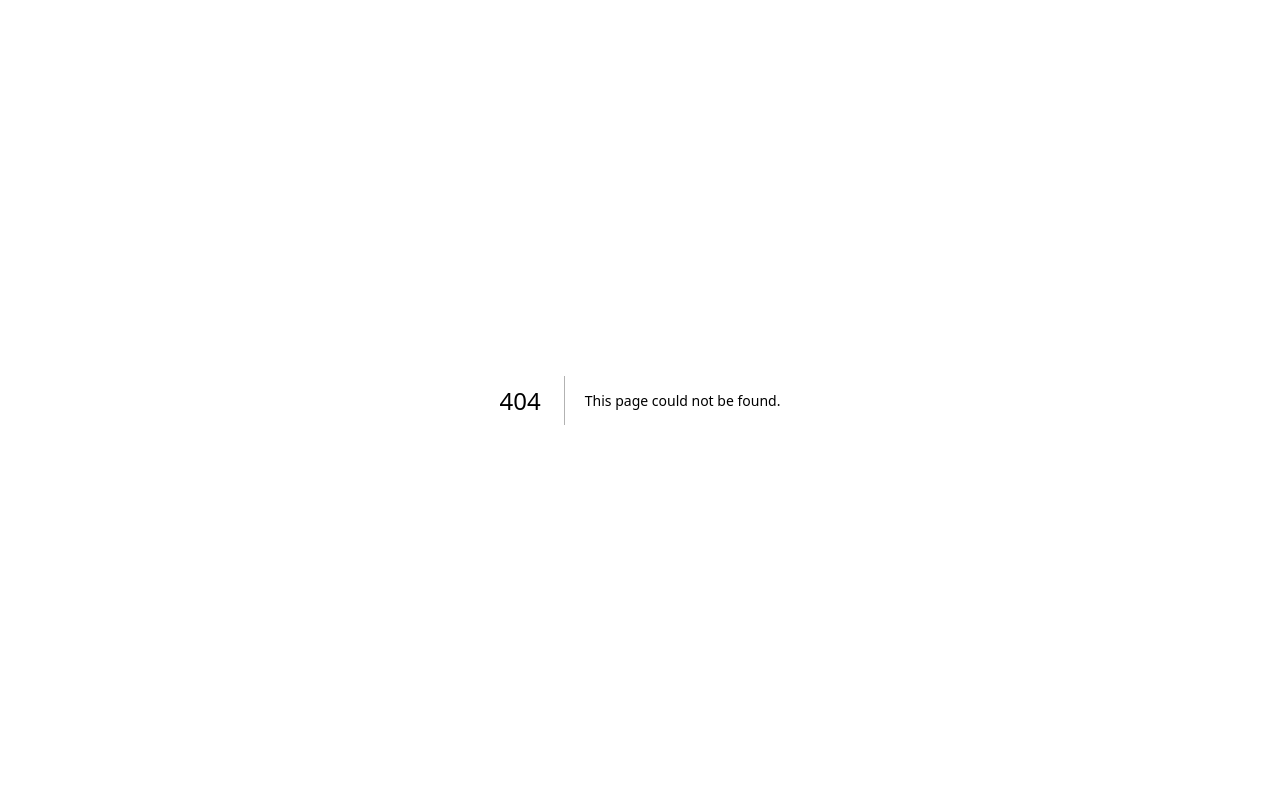
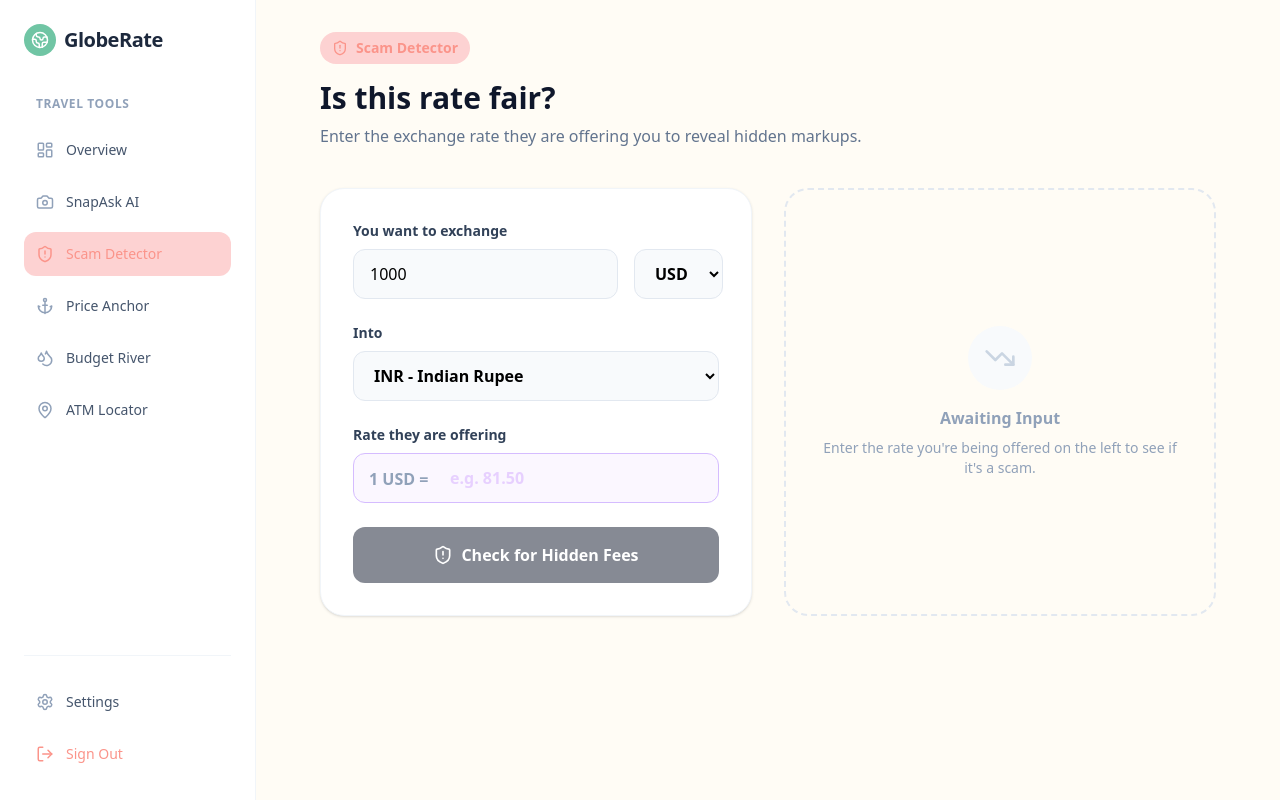
Before and after one commit to Snehachoudhary26/Globe_-Rate, a Next.js app: page /dashboard/scam-detector in a window 1280 px wide. Before the commit this address had no page. Built offline with nearby package versions, Linux system fonts and the light colour scheme.

Commit message:
Step 9: Build functional Scam Detector tool using free Frankfurter API

```diff
--- /dev/null
+++ b/src/app/dashboard/scam-detector/page.tsx
@@ -0,0 +1,205 @@
+"use client";
+
+import { useState } from "react";
+import { motion } from "framer-motion";
+import { ShieldAlert, ArrowRightLeft, TrendingDown, RefreshCcw, AlertTriangle } from "lucide-react";
+
+export default function ScamDetector() {
+  const [amount, setAmount] = useState("1000");
+  const [fromCurrency, setFromCurrency] = useState("USD");
+  const [toCurrency, setToCurrency] = useState("INR");
+  const [offeredRate, setOfferedRate] = useState("");
+
+  const [loading, setLoading] = useState(false);
+  const [result, setResult] = useState<{
+    realRate: number;
+    markup: number;
+    lossAmount: number;
+    fair: boolean;
+  } | null>(null);
+
+  const checkRate = async () => {
+    if (!offeredRate) return;
+    setLoading(true);
+
+    try {
+      // Call the completely FREE Frankfurter API for real-time rates
+      const res = await fetch(`https://api.frankfurter.app/latest?amount=1&from=${fromCurrency}&to=${toCurrency}`);
+      const data = await res.json();
+
+      const realRate = data.rates[toCurrency];
+      const offered = parseFloat(offeredRate);
+      const amountValue = parseFloat(amount);
+
+      // Calculate how much they are stealing (markup)
+      const diff = realRate - offered;
+      const markupPercent = (diff / realRate) * 100;
+      const loss = diff * amountValue;
+
+      setResult({
+        realRate,
+        markup: markupPercent,
+        lossAmount: loss,
+        fair: markupPercent <= 2.5 // Banks usually charge 2-2.5%. Anything more is a scam.
+      });
+    } catch (error) {
+      console.error("Failed to fetch rates", error);
+    } finally {
+      setLoading(false);
+    }
+  };
+
+  return (
+    <div className="max-w-4xl mx-auto">
+
+      <header className="mb-10">
+        <div className="inline-flex items-center gap-2 px-3 py-1.5 rounded-full bg-blush-pink text-coral-pink text-sm font-bold mb-4">
+          <ShieldAlert size={16} /> Scam Detector
+        </div>
+        <h1 className="text-3xl font-bold text-slate-900">Is this rate fair?</h1>
+        <p className="text-slate-500 font-medium mt-2">Enter the exchange rate they are offering you to reveal hidden markups.</p>
+      </header>
+
+      <div className="grid grid-cols-1 md:grid-cols-2 gap-8">
+
+        {/* INPUT SECTION */}
+        <div className="bg-white p-8 rounded-3xl border border-slate-100 shadow-sm">
+          <div className="space-y-6">
+
+            {/* Amount */}
+            <div>
+              <label className="block text-sm font-bold text-slate-700 mb-2">You want to exchange</label>
+              <div className="flex gap-4">
+                <input
+                  type="number"
+                  value={amount}
+                  onChange={(e) => setAmount(e.target.value)}
+                  className="flex-1 bg-slate-50 border border-slate-200 rounded-xl px-4 py-3 font-medium focus:outline-none focus:ring-2 focus:ring-sea-green"
+                />
+                <select
+                  value={fromCurrency}
+                  onChange={(e) => setFromCurrency(e.target.value)}
+                  className="w-28 bg-slate-50 border border-slate-200 rounded-xl px-4 py-3 font-bold focus:outline-none focus:ring-2 focus:ring-sea-green"
+                >
+                  <option value="USD">USD</option>
+                  <option value="EUR">EUR</option>
+                  <option value="GBP">GBP</option>
+                  <option value="AUD">AUD</option>
+                </select>
+              </div>
+            </div>
+
+            {/* Target Currency */}
+            <div>
+              <label className="block text-sm font-bold text-slate-700 mb-2">Into</label>
+              <select
+                value={toCurrency}
+                onChange={(e) => setToCurrency(e.target.value)}
+                className="w-full bg-slate-50 border border-slate-200 rounded-xl px-4 py-3 font-bold focus:outline-none focus:ring-2 focus:ring-sea-green"
+              >
+                <option value="INR">INR - Indian Rupee</option>
+                <option value="JPY">JPY - Japanese Yen</option>
+                <option value="THB">THB - Thai Baht</option>
+                <option value="AED">AED - UAE Dirham</option>
+              </select>
+            </div>
+
+            {/* Offered Rate */}
+            <div>
+              <label className="block text-sm font-bold text-slate-700 mb-2">Rate they are offering</label>
+              <div className="relative">
+                <span className="absolute left-4 top-3.5 text-slate-400 font-bold">1 {fromCurrency} =</span>
+                <input
+                  type="number"
+                  placeholder="e.g. 81.50"
+                  value={offeredRate}
+                  onChange={(e) => setOfferedRate(e.target.value)}
+                  className="w-full bg-pale-purple/20 border border-lilac rounded-xl pl-24 pr-4 py-3 font-bold text-purple-magenta focus:outline-none focus:ring-2 focus:ring-purple-magenta"
+                />
+              </div>
+            </div>
+
+            <button
+              onClick={checkRate}
+              disabled={loading || !offeredRate}
+              className="w-full py-4 rounded-xl bg-slate-900 text-white font-bold flex items-center justify-center gap-2 hover:bg-slate-800 disabled:opacity-50 transition-all"
+            >
+              {loading ? <RefreshCcw className="animate-spin" size={20} /> : <ShieldAlert size={20} />}
+              {loading ? "Checking real-time rates..." : "Check for Hidden Fees"}
+            </button>
+
+          </div>
+        </div>
+
+        {/* RESULTS SECTION */}
+        <div>
+          {result ? (
+            <motion.div
+              initial={{ opacity: 0, scale: 0.9 }}
+              animate={{ opacity: 1, scale: 1 }}
+              className={`p-8 rounded-3xl border shadow-lg ${
+                result.fair
+                  ? "bg-soft-mint border-sea-green/30"
+                  : "bg-pale-peach border-coral-pink/30"
+              }`}
+            >
+              <div className="flex items-center gap-3 mb-6 border-b border-black/5 pb-4">
+                {result.fair ? (
+                  <>
+                    <div className="w-10 h-10 rounded-full bg-sea-green text-white flex items-center justify-center"><ArrowRightLeft size={20} /></div>
+                    <h3 className="text-xl font-bold text-slate-900">Fair Exchange Rate</h3>
+                  </>
+                ) : (
+                  <>
+                    <div className="w-10 h-10 rounded-full bg-coral-pink text-white flex items-center justify-center"><AlertTriangle size={20} /></div>
+                    <h3 className="text-xl font-bold text-slate-900">Unfair Rate Detected</h3>
+                  </>
+                )}
+              </div>
+
+              <div className="space-y-4 mb-8">
+                <div className="flex justify-between items-center">
+                  <span className="text-slate-600 font-medium">Real Mid-Market Rate</span>
+                  <span className="font-bold text-slate-900">{result.realRate.toFixed(4)}</span>
+                </div>
+                <div className="flex justify-between items-center">
+                  <span className="text-slate-600 font-medium">Rate You Were Offered</span>
+                  <span className="font-bold text-slate-900">{parseFloat(offeredRate).toFixed(4)}</span>
+                </div>
+              </div>
+
+              {!result.fair && (
+                <div className="bg-white/60 rounded-2xl p-6 text-center shadow-sm">
+                  <p className="text-sm font-bold text-coral-pink mb-2">Hidden Markup (Fees)</p>
+                  <div className="text-4xl font-black text-slate-900 mb-2">{result.markup.toFixed(1)}%</div>
+                  <p className="text-slate-700 font-medium">
+                    You are losing <strong className="text-coral-pink text-lg">{result.lossAmount.toFixed(2)} {toCurrency}</strong> on this transaction.
+                  </p>
+                </div>
+              )}
+
+              {result.fair && (
+                <div className="bg-white/60 rounded-2xl p-6 text-center shadow-sm">
+                  <p className="text-sm font-bold text-sea-green mb-2">Good Deal</p>
+                  <p className="text-slate-700 font-medium">
+                    The markup is only {result.markup.toFixed(1)}%. This is better than most airport booths. You can safely exchange here.
+                  </p>
+                </div>
+              )}
+
+            </motion.div>
+          ) : (
+            <div className="h-full border-2 border-dashed border-slate-200 rounded-3xl flex flex-col items-center justify-center text-center p-8">
+              <div className="w-16 h-16 bg-slate-50 rounded-full flex items-center justify-center text-slate-300 mb-4">
+                <TrendingDown size={32} />
+              </div>
+              <h3 className="font-bold text-slate-400 mb-2">Awaiting Input</h3>
+              <p className="text-sm text-slate-400 font-medium">Enter the rate you're being offered on the left to see if it's a scam.</p>
+            </div>
+          )}
+        </div>
+
+      </div>
+    </div>
+  );
+}
```
